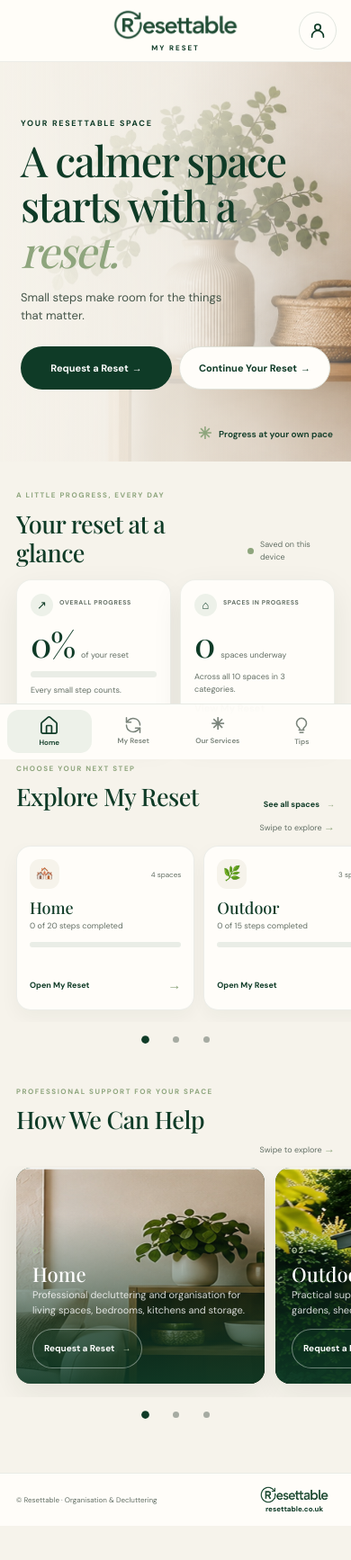
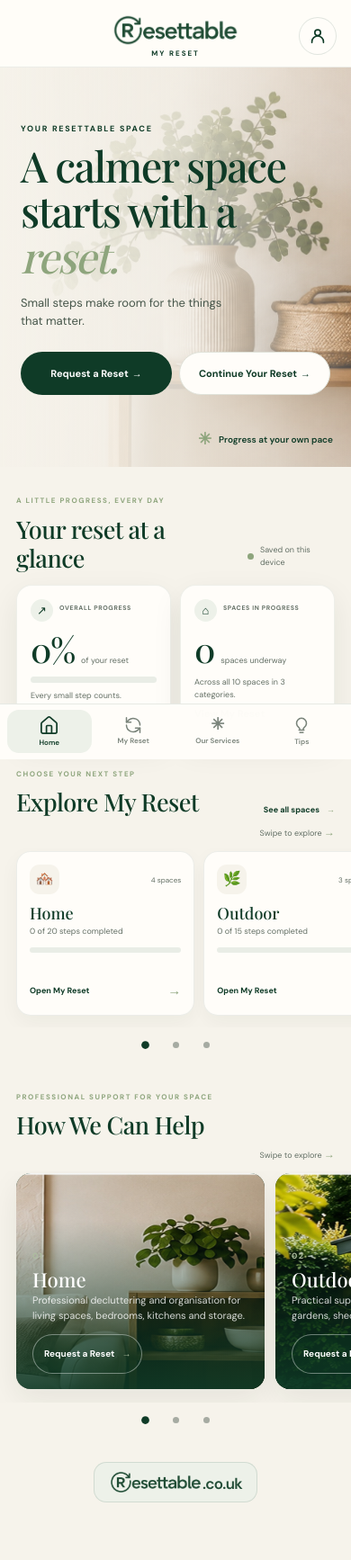
Before and after one commit to Sinphz/resettable-app, a plain HTML site: page index.html in a window 390 px wide. Shown: the whole page at 90% size. Drawn offline with nearby package versions, Linux system fonts and the light colour scheme; a web font is replaced by a local one.

Commit message:
Polish mobile header and Home website branding

```diff
--- a/index.html
+++ b/index.html
@@ -113,6 +113,14 @@
           <article class="service-card"><img src="assets/workspaces-card.jpg" alt="A calm, organised workspace" loading="lazy"><div class="service-copy"><span>03</span><h3>Workspaces &amp; Organisations</h3><p>Professional organisation for workspaces, offices, storage and shared areas.</p><button class="service-explore" type="button" data-category="workspaces">Request a Reset <span aria-hidden="true">→</span></button></div></article>
         </div>
         <div class="dashboard-pagination" id="servicesPagination" role="group" aria-label="How We Can Help pagination" hidden></div>
+
+        <div class="home-website">
+          <a class="website-brand-link" href="https://resettable.co.uk/" target="_blank" rel="noopener" aria-label="Visit resettable.co.uk">
+            <img class="logo-light" src="assets/resettable-future-logo.png" width="614" height="160" alt="">
+            <span class="logo-dark" aria-hidden="true"></span>
+            <span class="website-suffix" aria-hidden="true">.co.uk</span>
+          </a>
+        </div>
 
       </div>
     </section>
@@ -386,7 +394,6 @@
     </section>
   </main>
 
-  <footer class="app-footer"><div class="footer-inner"><span>© Resettable · Organisation &amp; Decluttering</span><a class="footer-brand-link" href="https://resettable.co.uk" target="_blank" rel="noopener" aria-label="Visit resettable.co.uk"><img class="logo-light" src="assets/resettable-future-logo.png" alt="Resettable"><span class="logo-dark" role="img" aria-label="Resettable"></span><span>resettable.co.uk</span></a></div></footer>
   <nav class="mobile-nav" aria-label="Mobile navigation">
     <button type="button" data-view="home" class="active"><svg aria-hidden="true" viewBox="0 0 24 24" width="22" height="22" fill="none" stroke="currentColor" stroke-width="1.8" stroke-linecap="round" stroke-linejoin="round"><path d="M15 21v-8a1 1 0 0 0-1-1h-4a1 1 0 0 0-1 1v8"/><path d="M3 10a2 2 0 0 1 .709-1.528l7-5.999a2 2 0 0 1 2.582 0l7 6A2 2 0 0 1 21 10v9a2 2 0 0 1-2 2H5a2 2 0 0 1-2-2z"/></svg>Home</button>
     <button type="button" data-view="rooms"><svg aria-hidden="true" viewBox="0 0 24 24" width="20" height="20" fill="none" stroke="currentColor" stroke-width="1.8" stroke-linecap="round" stroke-linejoin="round"><path d="M3 2v6h6"/><path d="M21 12a9 9 0 0 0-15-6.7L3 8"/><path d="M21 22v-6h-6"/><path d="M3 12a9 9 0 0 0 15 6.7l3-2.7"/></svg>My Reset</button>
--- a/styles.css
+++ b/styles.css
@@ -449,12 +449,12 @@
 .services-cta .button { flex: 0 0 auto; }
 .request-back { margin: 0 0 15px; }
 
-.app-footer { border-top: 1px solid var(--border-09); background: var(--paper); }
-.footer-inner { display: flex; width: min(1184px, 100%); min-height: 58px; align-items: center; justify-content: space-between; gap: 16px; margin: auto; padding: 10px 28px; color: var(--muted); font-size: 10px; }
-.footer-inner a { color: var(--deep); font-weight: 700; }
-.footer-brand-link { display: flex; min-width: 100px; flex-direction: column; align-items: center; gap: 1px; }
-.footer-brand-link img, .footer-brand-link .logo-dark { width: 88px; height: auto; }
-.footer-brand-link span { font-size: 8px; line-height: 1.2; }
+/* Compact Home sign-off uses the unchanged approved logo. */
+.home-website { display: flex; justify-content: center; margin-top: 28px; }
+.website-brand-link { display: inline-flex; align-items: center; gap: 0; min-height: 44px; padding: 8px 16px; border: 1px solid var(--border-12); border-radius: 14px; background: var(--active-surface); color: #234d37; }
+.website-brand-link img, .website-brand-link .logo-dark { flex: 0 0 auto; width: 104px; height: auto; }
+.website-suffix { margin-top: 5px; font-size: 17px; font-weight: 600; line-height: 1; letter-spacing: -.04em; }
+:root[data-theme="dark"] .website-brand-link { color: var(--deep); }
 .mobile-nav { display: none; }
 
 @media (min-width: 1500px) { .welcome-hero { min-height: 440px; } }
@@ -543,7 +543,7 @@
   .data-backup-actions .button { min-height: 44px; padding: 0 8px; font-size: 9px; }
   body { padding-bottom: calc(67px + env(safe-area-inset-bottom)); }
   html { scroll-padding-bottom: calc(67px + env(safe-area-inset-bottom)); }
-  .app-header { position: relative; }
+  .app-header { position: relative; padding-top: calc(6px + env(safe-area-inset-top, 0px)); }
   .header-inner { min-height: 68px; justify-content: center; padding: 8px 18px; }
   .brand img, .brand .logo-dark { width: 142px; }
   .brand span { font-size: 8px; }
@@ -625,9 +625,6 @@
   .aside-copy .eyebrow { font-size: 7px; }
   .request-aside .aside-copy h2 { font-size: clamp(18px, 3.8vw, 20px); }
   .aside-copy > p:not(.eyebrow) { font-size: 10px; }
-  .footer-inner { min-height: 58px; padding: 8px 18px; font-size: 8px; }
-  .footer-brand-link { min-width: 90px; }
-  .footer-brand-link img, .footer-brand-link .logo-dark { width: 78px; }
 
 }
 @media (max-width: 560px) {
@@ -787,7 +784,6 @@
   .data-backup-copy p { font-size: 13px; }
   .account-panel { width: 100%; max-width: 520px; }
   .account-panel .actions .button { flex: 1 1 180px; white-space: normal; padding-block: 12px; }
-  .footer-inner { flex-wrap: wrap; }
 }
 
 @media (min-width: 641px) and (max-width: 900px) {
@@ -813,11 +809,10 @@
 /* Installed tablet PWAs use the same width rules and respect device insets. */
 @media (min-width: 641px) and (max-width: 1400px) and (display-mode: standalone) {
   .app-header { padding-top: env(safe-area-inset-top); }
-  .content-wrap, .header-inner, .footer-inner {
+  .content-wrap, .header-inner {
     padding-left: max(28px, env(safe-area-inset-left));
     padding-right: max(28px, env(safe-area-inset-right));
   }
-  .app-footer { padding-bottom: env(safe-area-inset-bottom); }
 }
 
 /* Shared bottom navigation uses the same DOM and data-view handlers on all touch layouts. */
@@ -872,7 +867,7 @@
 #appearance-status { font-size: 13px; color: var(--muted); }
 #appearance-status[data-error="true"] { color: var(--warning-text); }
 /* One original silhouette, coloured by the same token as both logo captions. */
-.brand .logo-dark, .footer-brand-link .logo-dark {
+.brand .logo-dark, .website-brand-link .logo-dark {
   display: none;
   aspect-ratio: 614 / 160;
   color: var(--deep);
@@ -881,9 +876,9 @@
   mask: url("assets/resettable-future-logo.png") center / contain no-repeat;
 }
 :root[data-theme="dark"] .brand .logo-light,
-:root[data-theme="dark"] .footer-brand-link .logo-light { display: none; }
+:root[data-theme="dark"] .website-brand-link .logo-light { display: none; }
 :root[data-theme="dark"] .brand .logo-dark,
-:root[data-theme="dark"] .footer-brand-link .logo-dark { display: block; }
+:root[data-theme="dark"] .website-brand-link .logo-dark { display: block; }
 :root[data-theme="dark"] input::placeholder, :root[data-theme="dark"] textarea::placeholder { color: var(--placeholder); }
 :root[data-theme="dark"] .task input { accent-color: var(--accent-fill); }
 :root[data-theme="dark"] .button-dark:hover { color: var(--on-accent); }
```
